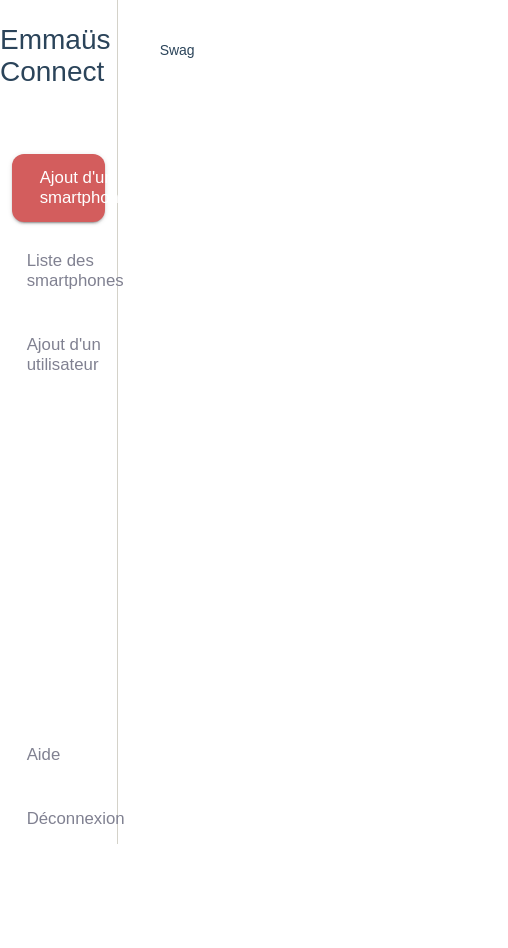
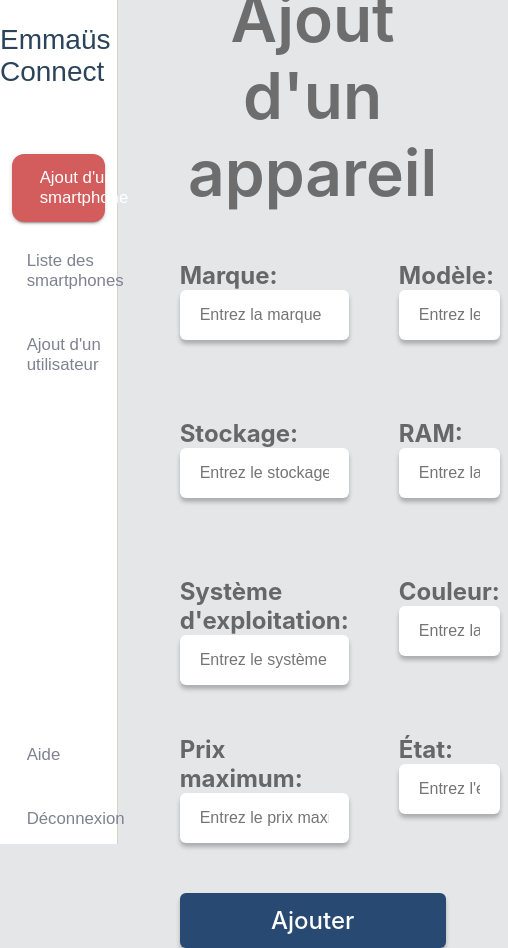
Before and after one commit to Rudy59128/Hackathon-2, a React (Vite) app in the folder frontend/: page /admin/addSmartphone in a window 390 px wide. Shown: the whole page, 508 px wide, since content can reach past the window. Before the commit the page ends 844 px from the top, so only its background shows below. Built offline with nearby package versions, Linux system fonts and the light colour scheme.

Commit message:
form AddSmartphonePage done

```diff
--- a/frontend/src/pages/AddSmartphonePage.jsx
+++ b/frontend/src/pages/AddSmartphonePage.jsx
@@ -1,5 +1,83 @@
-function AddSmartphonePage() {
-  return <p>Swag</p>;
-}
+import React from "react";
+import "./AddSmartphonePage.modules.css";
 
-export default AddSmartphonePage;
+const AddSmartphone = () => {
+  const handleSubmit = (event) => {
+    event.preventDefault();
+  };
+
+  return (
+    <div className="form-container">
+      <h1>Ajout d'un appareil</h1>
+      <form onSubmit={handleSubmit} className="parent">
+        <div className="div1">
+          <label>
+            Marque: <br />
+            <input type="text" name="brand" placeholder="Entrez la marque" />
+          </label>
+        </div>
+        <div className="div2">
+          <label>
+            Modèle: <br />
+            <input type="text" name="model" placeholder="Entrez le modèle" />
+          </label>
+        </div>
+        <div className="div3">
+          <label>
+            Stockage: <br />
+            <input
+              type="text"
+              name="storage"
+              placeholder="Entrez le stockage"
+            />
+          </label>
+        </div>
+        <div className="div4">
+          <label>
+            RAM: <br />
+            <input type="text" name="ram" placeholder="Entrez la RAM" />
+          </label>
+        </div>
+        <div className="div5">
+          <label>
+            Système d'exploitation: <br />
+            <input
+              type="text"
+              name="os"
+              placeholder="Entrez le système d'exploitation"
+            />
+          </label>
+        </div>
+        <div className="div6">
+          <label>
+            Couleur: <br />
+            <input type="text" name="color" placeholder="Entrez la couleur" />
+          </label>
+        </div>
+        <div className="div7">
+          <label>
+            Prix maximum: <br />
+            <input
+              type="text"
+              name="price"
+              placeholder="Entrez le prix maximum"
+            />
+          </label>
+        </div>
+        <div className="div8">
+          <label>
+            État: <br />
+            <input type="text" name="condition" placeholder="Entrez l'état" />
+          </label>
+        </div>
+      </form>
+      <div className="button-container">
+        <button type="submit" className="submit-button">
+          Ajouter
+        </button>
+      </div>
+    </div>
+  );
+};
+
+export default AddSmartphone;
--- /dev/null
+++ b/frontend/src/pages/AddSmartphonePage.modules.css
@@ -0,0 +1,102 @@
+* {
+  box-sizing: border-box;
+  margin: 0;
+  padding: 0;
+}
+
+body {
+  background-color: #e4e6e8;
+  font-family: Arial, sans-serif;
+}
+
+.form-container h1 {
+  font-family: "Inter", sans-serif;
+  font-weight: 600;
+  font-size: 64px;
+  line-height: 77px;
+  color: #6d6d6d;
+  text-align: center;
+  margin-bottom: 50px;
+}
+
+.form-container {
+  display: flex;
+  flex-direction: column;
+  align-items: center;
+  justify-content: center;
+  height: 100vh;
+  width: 100%;
+  max-width: 800px;
+  margin: 0 auto;
+  padding: 20px;
+}
+
+.parent {
+  display: grid;
+  grid-template-columns: repeat(2, 1fr);
+  grid-template-rows: repeat(4, 1fr);
+  grid-gap: 50px;
+  width: 100%;
+}
+
+.parent div input {
+  width: 350px;
+  height: 50px;
+  background: #ffffff;
+  border-radius: 6px;
+  box-shadow: 0px 4px 4px rgba(0, 0, 0, 0.25);
+  padding: 0 20px;
+  border: none;
+  font-size: 16px;
+}
+
+@media (max-width: 600px) {
+  .parent div input {
+    width: 100%;
+  }
+}
+
+.parent div {
+  display: flex;
+  flex-direction: column;
+}
+
+.parent div label {
+  font-family: "Inter", sans-serif;
+  font-weight: 700;
+  font-size: 24px;
+  line-height: 29px;
+  color: #676767;
+}
+
+.button-container {
+  display: flex;
+  justify-content: center;
+  width: 100%;
+  margin-top: 50px;
+}
+
+.submit-button {
+  display: flex;
+  align-items: center;
+  justify-content: center;
+  width: 250px;
+  height: 55px;
+  background: #284971;
+  border-radius: 6px;
+  font-family: "Inter", sans-serif;
+  font-weight: 500;
+  font-size: 24px;
+  line-height: 29px;
+  color: #ffffff;
+  cursor: pointer;
+  box-shadow: 0px 4px 4px rgba(0, 0, 0, 0.25);
+  text-align: center;
+  border: none;
+}
+
+@media (max-width: 600px) {
+  .submit-button {
+    width: 100%;
+  }
+}
```
